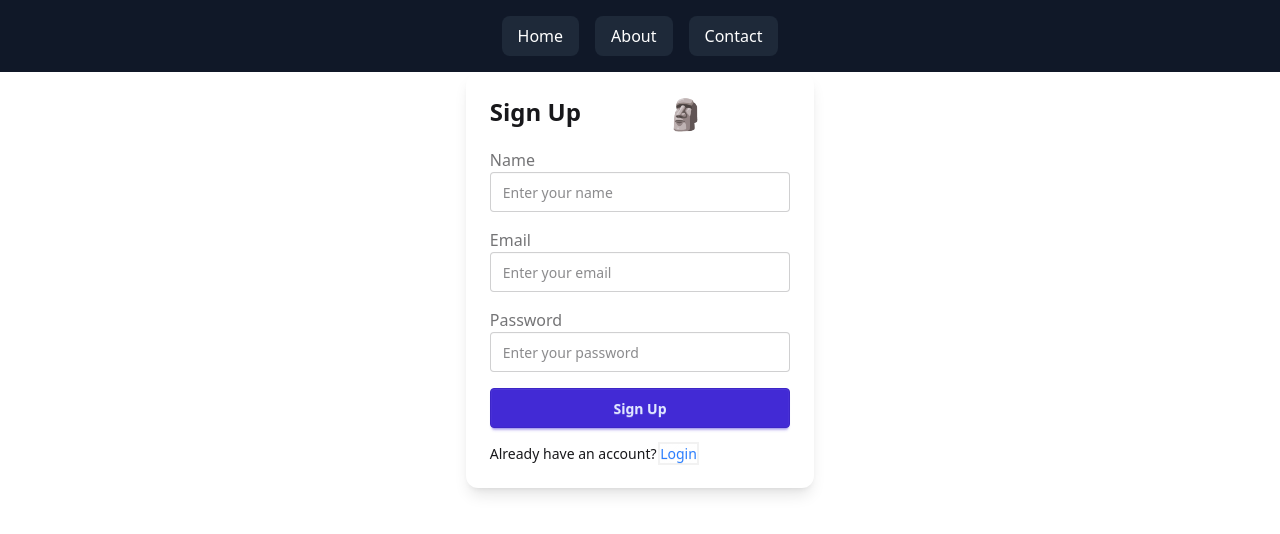
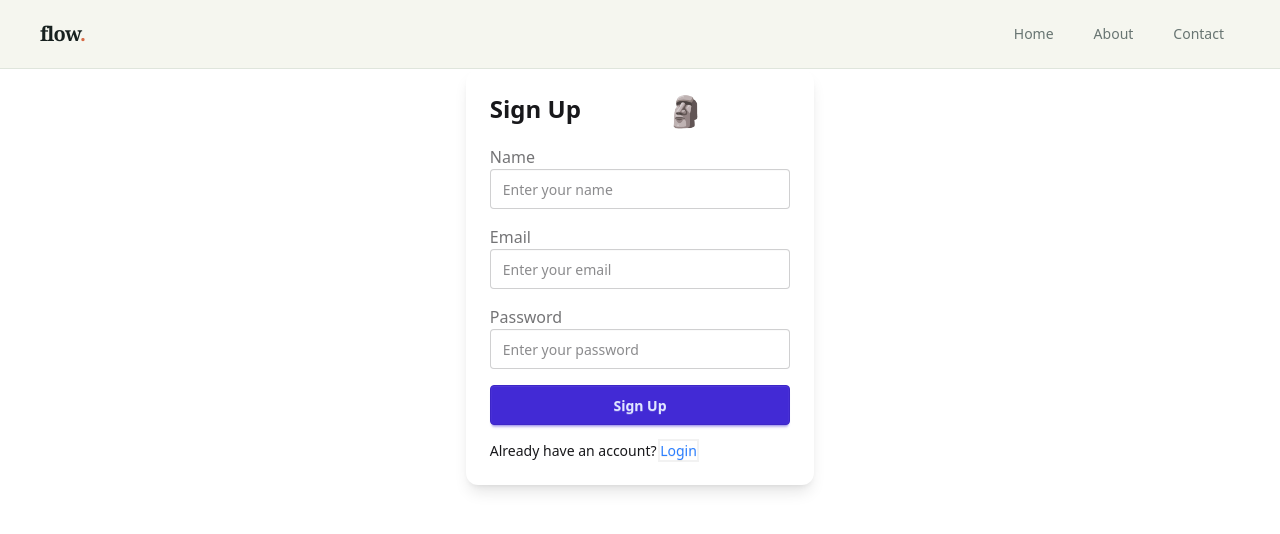
Before and after one commit to surajbuild/next-revesion, a Next.js app: page / in a window 1280 px wide. Shown: the top 534 px of the page. Built offline with nearby package versions, Linux system fonts and the light colour scheme; no server answers.

Commit message:
chore: style navbar

```diff
--- a/components/navbar.tsx
+++ b/components/navbar.tsx
@@ -3,27 +3,30 @@ import Link from 'next/link'
 
 const Navbar = () => {
     return (
-        <nav className="flex justify-center gap-4 p-4 bg-gray-900">
+        <nav className="flex items-center justify-between gap-4 border-b border-[#dfe5dc] bg-[#f5f6ef] px-6 py-4 md:px-10">
+            <Link href="/" className="font-serif text-xl font-semibold tracking-[-0.04em] text-[#17211f]">flow<span className="text-[#d86b45]">.</span></Link>
+            <div className="flex gap-2">
             <Link
                 href="/"
-                className="px-4 py-2 rounded-lg bg-gray-800 text-white hover:bg-gray-700 transition"
+                className="rounded-full px-4 py-2 text-sm text-[#687572] transition hover:bg-white hover:text-[#17211f]"
             >
                 Home
             </Link>
 
             <Link
                 href="/about"
-                className="px-4 py-2 rounded-lg bg-gray-800 text-white hover:bg-gray-700 transition"
+                className="rounded-full px-4 py-2 text-sm text-[#687572] transition hover:bg-white hover:text-[#17211f]"
             >
                 About
             </Link>
 
             <Link
                 href="/contact"
-                className="px-4 py-2 rounded-lg bg-gray-800 text-white hover:bg-gray-700 transition"
+                className="rounded-full px-4 py-2 text-sm text-[#687572] transition hover:bg-white hover:text-[#17211f]"
             >
                 Contact
             </Link>
+            </div>
         </nav>
     )
 }
```
